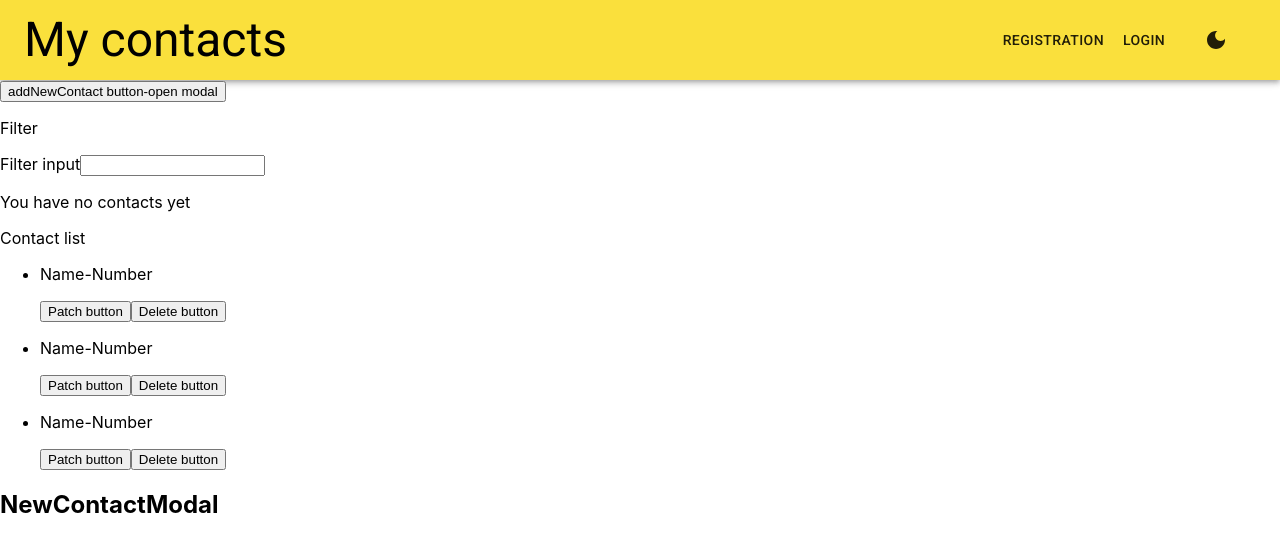
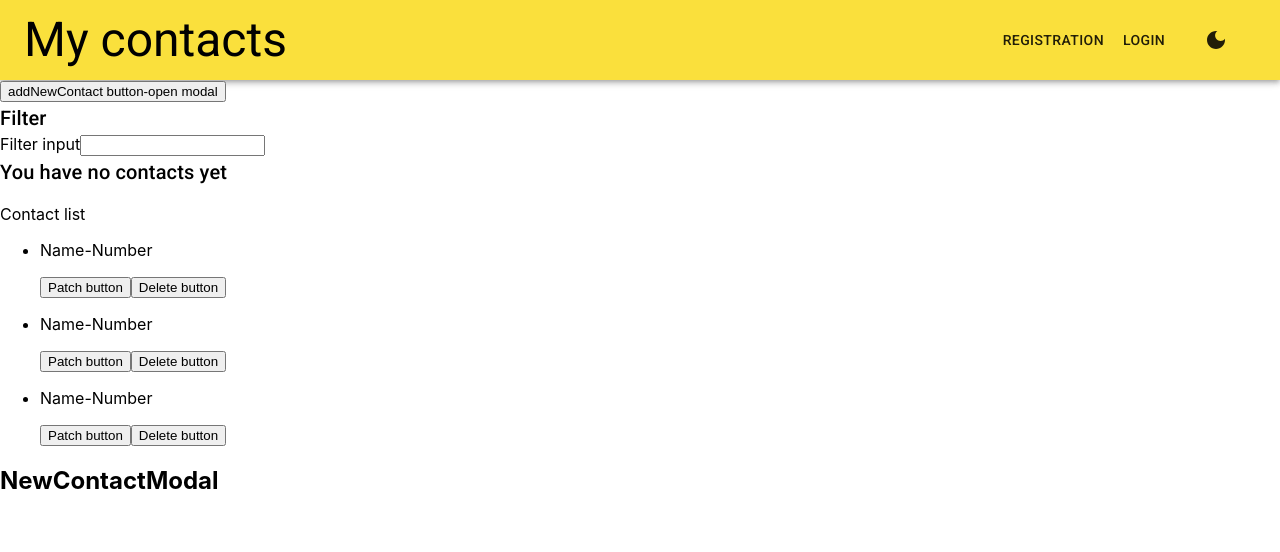
Before and after one commit to AlexanderDmitriev/goit-react-hw-08-phonebook, a React (Create React App) app: page /goit-react-hw-08-phonebook/contacts in a window 1280 px wide. Shown: the top 552 px of the page. Built offline with nearby package versions, Linux system fonts and the light colour scheme.

Commit message:
Update ContactsPage.jsx

```diff
--- a/src/pages/ContactsPage.jsx
+++ b/src/pages/ContactsPage.jsx
@@ -1,13 +1,35 @@
+import Typography from '@mui/material/Typography';
+import { useSelector } from 'react-redux';
+
 const ContactsPage = () => {
+  const loggedIn = useSelector(state => state.isLoggedIn);
+
   return (
     <>
       <button type="button">addNewContact button-open modal</button>
-      <p>Filter</p>
+      <Typography
+        variant="h6"
+        component="h2"
+        color="inherit"
+        sx={{ flexGrow: 1 }}
+      >
+        Filter
+      </Typography>
       <label>
         Filter input
         <input type="text" name="filter" />
       </label>
-      <p>You have no contacts yet</p>
+      {!loggedIn && (
+        <Typography
+          variant="h6"
+          component="h2"
+          color="inherit"
+          sx={{ flexGrow: 1 }}
+        >
+          You have no contacts yet
+        </Typography>
+      )}
+
       <p>Contact list</p>
       <ul>
         <li>
```
